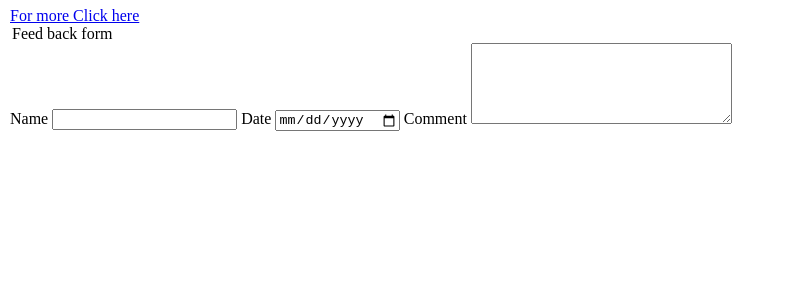
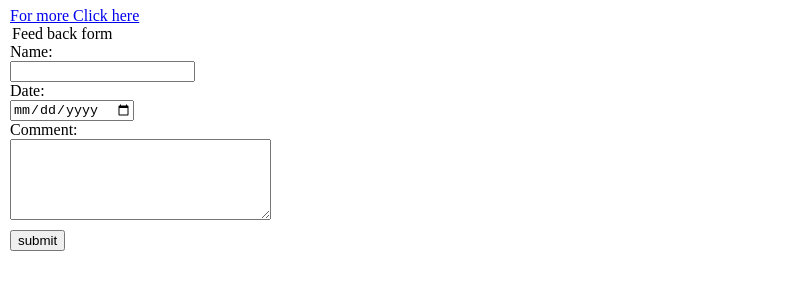
Before and after one commit to imrulhassanemon/practicing-simple-form, a plain HTML site: page index.html in a window 1280 px wide. Shown: the part 419-708 px from the top of the page, without its empty margins (0-785 px from the left). Drawn offline with Linux system fonts and the light colour scheme.

Commit message:
final work

```diff
--- a/index.html
+++ b/index.html
@@ -18,16 +18,16 @@
     </form>
     <form action="">
        <legend>Feed back form</legend>
-       <label for="name">Name
-        <input type="text">
+       <label for="name">Name:
+        <input type="text" id="name">
        </label>
-       <label for="date">Date
+       <label for="date">Date:
         <input type="date" name="date" id="date">
        </label>
-       <label for="comment">Comment
-        <textarea cols="30" rows="5" name="" id=""></textarea>
+       <label for="comment">Comment:
+        <textarea cols="30" rows="5" name="" id="textarea"></textarea>
        </label>
-
     </form>
+    <button id="submit">submit</button>
 </body>
 </html>
--- a/style.css
+++ b/style.css
@@ -13,3 +13,19 @@ body{
     padding: none;
     border: none;
 }
+
+form label{
+    display: block;
+}
+#textarea{
+    display: block;
+}
+#date{
+    display: block;
+}
+#name{
+    display: block;
+}
+#submit{
+    margin-top: 10px;
+}
```
